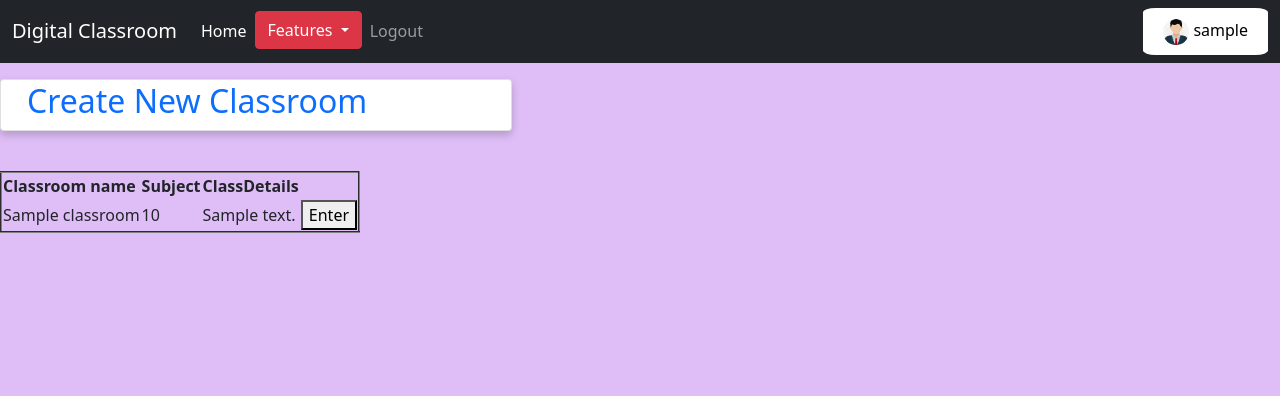
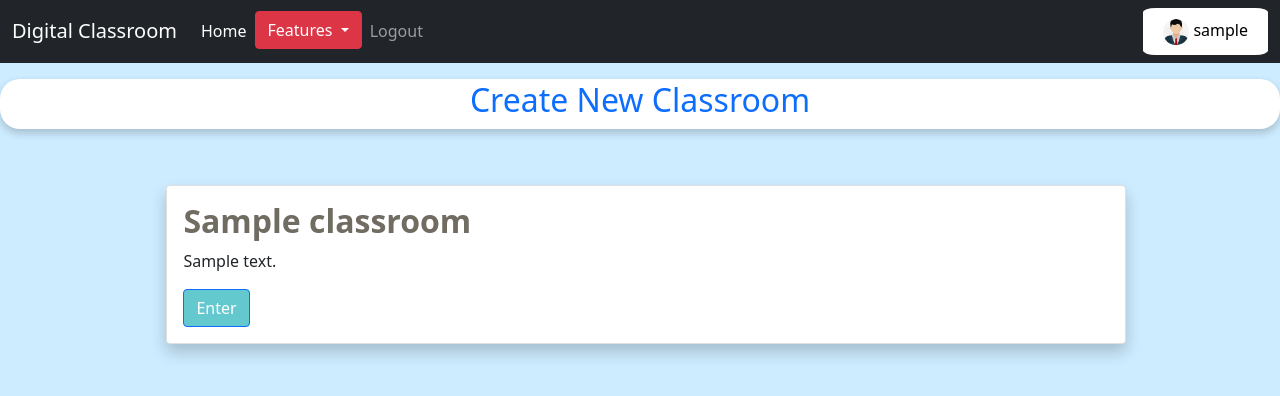
Before and after one commit to rachitsen/Digital-Classroom, a PHP site: page /classrooms.php in a window 1280 px wide. Shown: the top 396 px of the page. Run offline with PHP 8.4, Linux system fonts and the light colour scheme; the visitor is signed in with stand-in values (Sample User, id 1); tables that the repository leaves empty or names only in its code hold one stand-in row (values such as "Sample post").

Commit message:
Update classrooms.php

```diff
--- a/dclassroom/classrooms.php
+++ b/dclassroom/classrooms.php
@@ -9,15 +9,20 @@ if(!isset($_SESSION['loggedin']) || $_SESSION['loggedin']!=true){?>
 <html lang="en">
   <head>
   <style>
-.card {
+.pcard {
   box-shadow: 0 4px 8px 0 rgba(0,0,0,0.2);
   transition: 0.3s;
-  width: 40%;
+  width: auto;
   border-radius: 20px;
-  padding:5px;
+  padding:3px;
+  background-color: white;
+  margin: 0 auto; /* Added */
+        float: none; /* Added */
+        margin-bottom: 10px; /* Added */
+        text-align: center;
 }
 
-.card:hover {
+.pcard:hover {
   box-shadow: 0 8px 16px 0 rgba(0,0,0,0.2);
 }
 
@@ -36,15 +41,15 @@ img {
 
     <title>Welcome -<?php echo $_SESSION['username']?></title>
      </head>
-       <body style="background-color: #DFBEF7;">
+       <body style="background-color: #CDECFF">
     <?php require 'common/nav.php';
     ?>
 
   <?php
   if($_SESSION['typeid']=='Teacher')
   {
-    echo'<a href="addclassrooms.php" style="text-decoration: none;">
-    <div class="card pcontainer my-3">
+    echo'<a href="addclassrooms.php" style="text-decoration: none; ">
+    <div class="pcard pcontainer my-3">
   <h2 style= "color:#1D3458,">Create New Classroom</h2>
 </div>
 </a>';}
@@ -60,27 +65,23 @@ $total=mysqli_num_rows($data);
 if($total != 0)
 {
 	?>
-       <table border="2px">
-       	<tr>
-
-            <th>Classroom name</th>
-       		<th>Subject</th>
-       		<th>ClassDetails</th>
-       	</tr>
 
 	<?php
 	while($result=mysqli_fetch_assoc($data))
 	 {
-
+    $classid = $result['classid'];
        echo "
-       <tr>";
-       $classid = $result['classid'];echo"
-       <td>".$result['class_name']."</td>
-       <td>".$result['costum']."</td>
-       <td>".$result['class_details']."</td>
-       <td><form method='POST'><button type='submit' name='button' value='$classid'>Enter</button></form></td>
-       </tr>";
-	 }
+       <div class='card w-75 h-150 my-3 rounded-lg' style='box-shadow: 0 4px 8px 0 rgba(0,0,0,0.2);
+  transition: 0.3s;box-shadow: 0 8px 16px 0 rgba(0,0,0,0.2);margin-left: 13%;
+  margin-right: 18%;
+  width: auto;'>
+  <div class='card-body pl-2'>
+    <h2 class='card-title' style='color:#706C61 '><b>".$result['class_name']."</b></h2>
+    <p class='card-text'>".$result['class_details']."</p>
+    <form method='POST'><button type='submit' name='button' value='$classid' class='btn btn-primary' style='background-color:#64C9CF'>Enter</button></form>
+  </div>
+</div>";
+   }
 }
 else
 {
```
